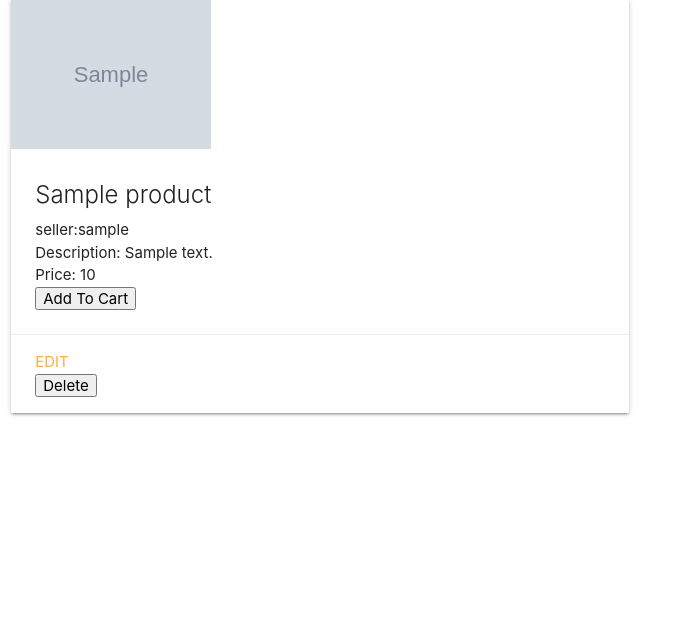
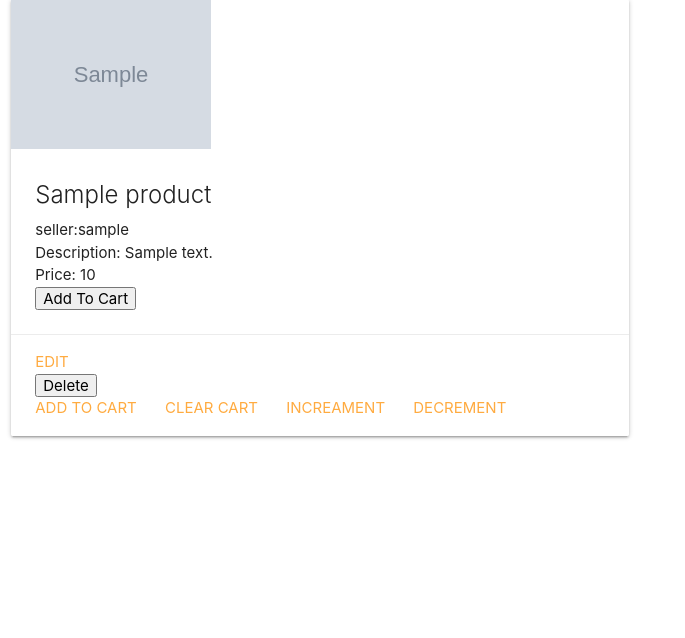
Before and after one commit to caitbrock/Megazon, a Django app: page /products/1/ in a window 1280 px wide. Shown: the part 73-711 px from the top of the page, without its empty margins (0-685 px from the left). Run offline with Django 4.2, Linux system fonts and the light colour scheme; tables that the repository leaves empty hold one stand-in row (values such as "Sample post"); grey boxes marked "Sample" are stand-in pictures; some libraries are stand-ins or nearby versions.

Commit message:
add cart feature by installing package

```diff
--- a/ecomcollect/settings.py
+++ b/ecomcollect/settings.py
@@ -32,6 +32,7 @@ ALLOWED_HOSTS = []
 # Application definition
 
 INSTALLED_APPS = [
+    'cart',
     'main_app',
     'django.contrib.admin',
     'django.contrib.auth',
@@ -60,6 +61,7 @@ TEMPLATES = [
         'APP_DIRS': True,
         'OPTIONS': {
             'context_processors': [
+                'cart.context_processor.cart_total_amount',
                 'django.template.context_processors.debug',
                 'django.template.context_processors.request',
                 'django.contrib.auth.context_processors.auth',
@@ -123,7 +125,7 @@ STATIC_URL = '/static/'
 
 # Default primary key field type
 # https://docs.djangoproject.com/en/4.0/ref/settings/#default-auto-field
-
+CART_SESSION_ID = 'cart'
 DEFAULT_AUTO_FIELD = 'django.db.models.BigAutoField'
 LOGIN_REDIRECT_URL = "/"
 LOGOUT_REDIRECT_URL = "/"
--- a/main_app/templates/products/detail.html
+++ b/main_app/templates/products/detail.html
@@ -25,7 +25,10 @@
           <form action="{% url 'products_delete' product.id %}" method="POST">
             {%csrf_token%} <button type="submit">Delete</button>
           </form>
-
+<a href="{% url 'cart_add' product.id %}">Add To Cart</a>
+<a href="{% url 'cart_clear' %}">Clear Cart</a>
+<a href="{% url 'item_increment' product.id %}">Increament</a>
+<a href="{% url 'item_decrement' product.id %}">Decrement</a>
     </div>
   </div>
 </div>
--- a/main_app/urls.py
+++ b/main_app/urls.py
@@ -21,6 +21,16 @@ urlpatterns = [
   path('products/<int:pk>/delete/', views.ProductDelete.as_view(), name='products_delete'),
   path('profile/create/', views.ProfileCreate.as_view(), name='profile_create'),
   path('profile/<int:pk>/update', views.ProfileUpdate.as_view(), name='profile_update'),
+
+  path('cart/add/<int:id>/', views.cart_add, name='cart_add'),
+  path('cart/item_clear/<int:id>/', views.item_clear, name='item_clear'),
+  path('cart/item_increment/<int:id>/',
+         views.item_increment, name='item_increment'),
+  path('cart/item_decrement/<int:id>/',
+         views.item_decrement, name='item_decrement'),
+  path('cart/cart_clear/', views.cart_clear, name='cart_clear'),
+  path('cart/cart-detail/',views.cart_detail,name='cart_detail'),
+
 ]
 
 if settings.DEBUG:
--- a/main_app/views.py
+++ b/main_app/views.py
@@ -5,7 +5,8 @@ from django.views.generic.edit import CreateView, UpdateView, DeleteView
 from django.contrib.auth import login
 from django.urls import reverse
 from .form import CustomUserCreationForm,ProductForm
-
+from django.contrib.auth.decorators import login_required
+from cart.cart import Cart
 
 # Create your views here.
 
@@ -85,3 +86,48 @@ class ProfileUpdate(UpdateView):
     model = Profile
     fields = ['first_name', 'last_name', 'email','description','img']
     success_url = '/profile/'
+
+
+
+@login_required(login_url="/users/login")
+def cart_add(request, id):
+    cart = Cart(request)
+    product = Product.objects.get(id=id)
+    cart.add(product=product)
+    return redirect("home")
+
+
+@login_required(login_url="/users/login")
+def item_clear(request, id):
+    cart = Cart(request)
+    product = Product.objects.get(id=id)
+    cart.remove(product)
+    return redirect("cart_detail")
+
+
+@login_required(login_url="/users/login")
+def item_increment(request, id):
+    cart = Cart(request)
+    product = Product.objects.get(id=id)
+    cart.add(product=product)
+    return redirect("cart_detail")
+
+
+@login_required(login_url="/users/login")
+def item_decrement(request, id):
+    cart = Cart(request)
+    product = Product.objects.get(id=id)
+    cart.decrement(product=product)
+    return redirect("cart_detail")
+
+
+@login_required(login_url="/users/login")
+def cart_clear(request):
+    cart = Cart(request)
+    cart.clear()
+    return redirect("cart_detail")
+
+
+@login_required(login_url="/users/login")
+def cart_detail(request):
+    return render(request, 'cart/cart_detail.html')
```
Also changed, not shown: main_app/templates/cart.html (+8 -2 lines).
